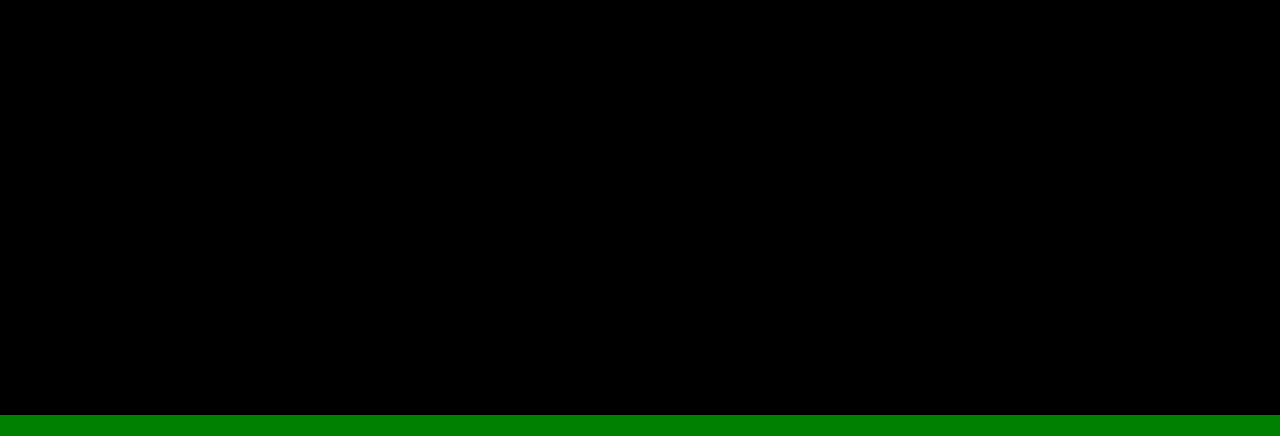
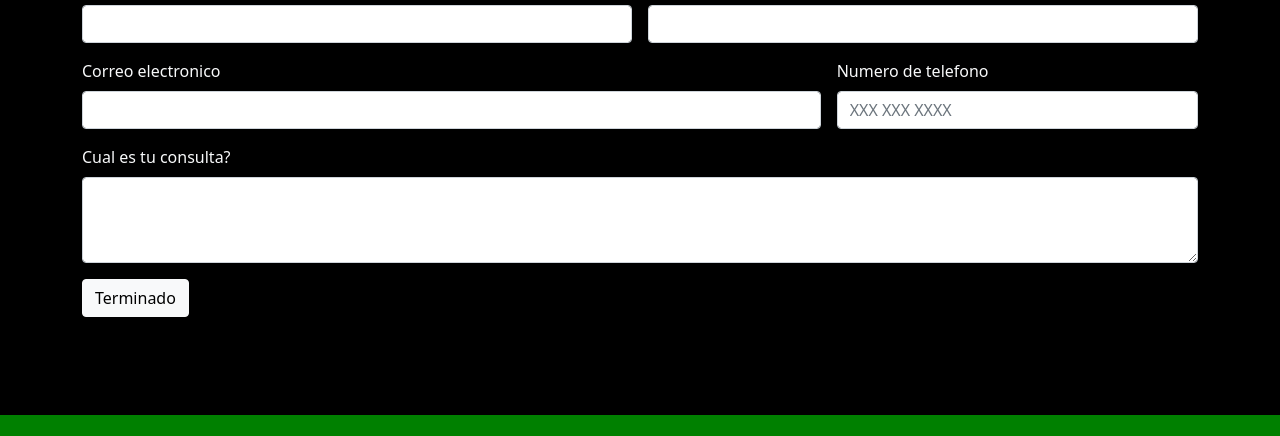
Before and after one commit to Matrangolo/Proyecto-final-Drop-Coderhouse, a plain HTML site: page paginas/contacto.html in a window 1280 px wide. Shown: the part 289-725 px from the top of the page. Drawn offline with Linux system fonts and the light colour scheme.

Commit message:
realizamos pagina contacto

```diff
--- a/paginas/contacto.html
+++ b/paginas/contacto.html
@@ -56,6 +56,36 @@
             <div class="d-grid gap-3 separador">
                 <div class="p-3"></div>
               </div>
+<!--inicio formulario -->
+              <div class="container mt-5 text-light">
+                <h1>Contactanos!</h1>
+                <form class="row g-3">
+                  <div class="col-md-6">
+                    <label for="Nombre" class="form-label text-light">Nombre</label>
+                    <input type="text" class="form-control" required>
+                  </div>
+                  <div class="col-md-6">
+                    <label for="lastName" class="form-label text-light">Apellido</label>
+                    <input type="text" class="form-control"  required>
+                  </div>
+                  <div class="col-md-8">
+                    <label for="correo" class="form-label text-light">Correo electronico</label>
+                    <input type="correo" class="form-control"  required>
+                  </div>
+                  <div class="col-md-4">
+                    <label for="telefono" class="form-label text-light">Numero de telefono</label>
+                    <input type="text" class="form-control"  placeholder="XXX XXX XXXX">
+                  </div>
+                  <div class="col-md-12">
+                    <label for="consulta" class="form-label text-light">Cual es tu consulta?</label>
+                    <textarea class="form-control" rows="3" required></textarea>
+                  </div>
+                  <div class="col-md-12">
+                    <button type="submit" class="btn btn-light">Terminado</button>
+                  </div>
+                </form>
+            </div>
+            <!--fin formulario -->
             <!--footer -->
       <footer class="text-center fixed-bottom " style="background-color: green;">
         <div class="container pt-4 ">
```
